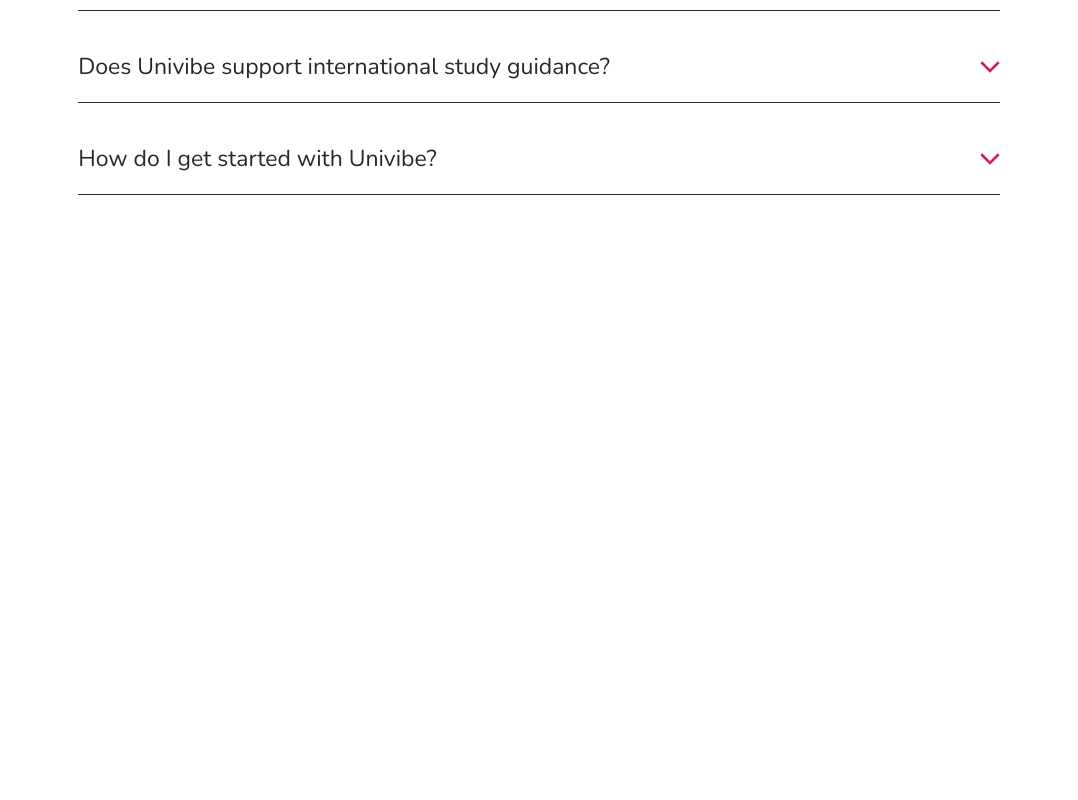
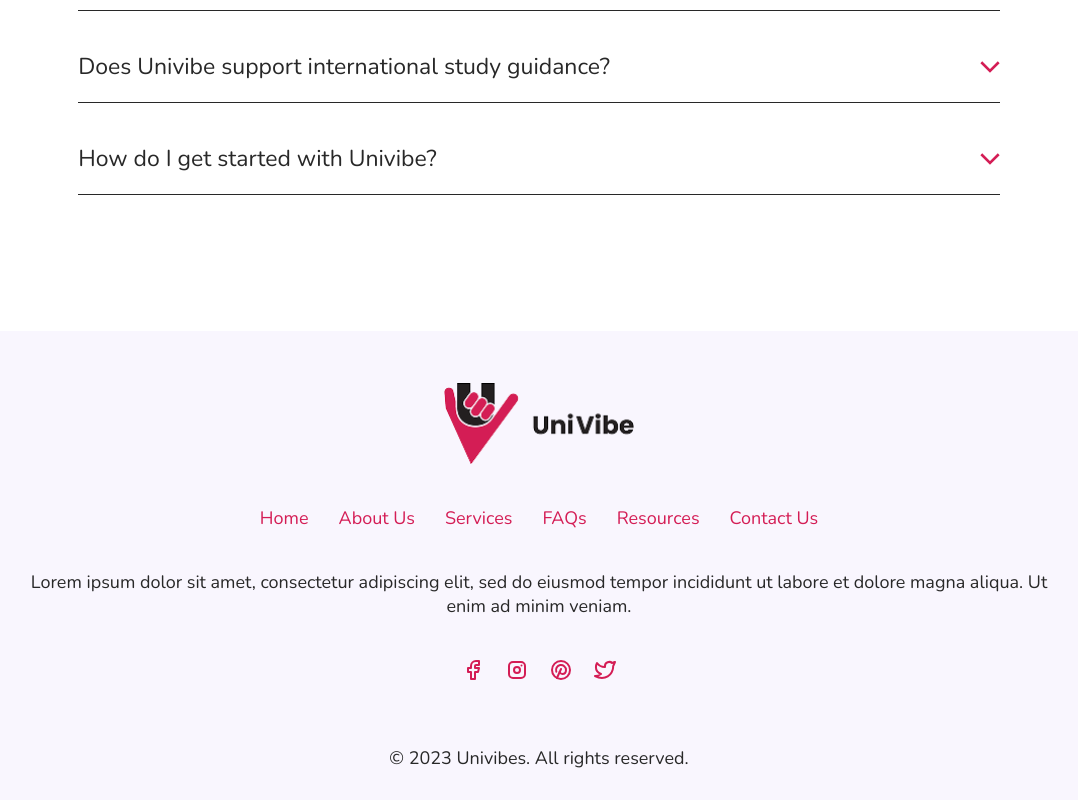
Before and after one commit to fatimakhalid364/univibes-frontend, a Next.js app: page / in a window 1280 px wide. Shown: the part 3815-4615 px from the top of the page, without its empty margins (101-1179 px from the left). Before the commit the page ends 4010 px from the top, so only its background shows below. Built offline with nearby package versions, Linux system fonts and the light colour scheme.

Commit message:
homepage complete - footer added

```diff
--- a/app/globals.css
+++ b/app/globals.css
@@ -11,6 +11,30 @@
     margin: 0;
     box-sizing: border-box;
     overflow-x: hidden;
+}
+
+* {
+    scrollbar-width: thin;
+    scrollbar-color: var(--primary-color) transparent;
+}
+
+::-webkit-scrollbar {
+    width: 6px;
+    height: 6px;
+}
+
+::-webkit-scrollbar-track {
+    background: transparent;
+}
+
+::-webkit-scrollbar-thumb {
+    background-color: var(--primary-color);
+    border-radius: 10px;
+    border: none;
+}
+
+::-webkit-scrollbar-thumb:hover {
+    background-color: var(--primary-color);
 }
 
 h1, h2, h3, h4, p {
--- a/app/layout.js
+++ b/app/layout.js
@@ -1,6 +1,7 @@
 import { Nunito, Rubik } from "next/font/google";
 import "./globals.css";
 import { Navbar } from "@/components/Navbar";
+import { Footer } from "@/components/Footer";
 import Script from 'next/script';
 import { Organization } from 'schema-dts';
 import {localUrl} from '@/constants/urls';
@@ -47,6 +48,7 @@
         />
         <Navbar />
         {children}
+        <Footer />
       </body>
     </html>
   );
--- a/app/page.js
+++ b/app/page.js
@@ -5,6 +5,7 @@
 import { Services } from "@/components/Services";
 import { Testimonials } from "@/components/Testimonials";
 import { FAQs } from "@/components/FAQs";
+
 export default function Home() {
   return (
     <>
--- a/components/Accordian.jsx
+++ b/components/Accordian.jsx
@@ -15,14 +15,14 @@
             <div key={index} className={mainStyles.faqItem}>
                 <div onClick={() => toggle(index)} className={mainStyles.questionContainer}>
                     <p
-                        className={`${mainStyles.faqQuestion} ${openIndex === index ? mainStyles.active : ''}`}
+                        className={mainStyles.faqQuestion}
 
                         aria-expanded={openIndex === index}
                         aria-controls={`faq-answer-${index}`}
                     >
                         {faq.question}
                     </p>
-                    <Image className={mainStyles.dropdownImg} src="/dropdown.svg" alt="dropdown" width={20} height={20} />
+                    <Image className={`${mainStyles.dropdownImg} ${openIndex === index ? mainStyles.active : ''}`} src="/dropdown.svg" alt="dropdown" width={20} height={20} />
                 </div>
                 <div className={`${mainStyles.answerContainer} ${openIndex === index ? mainStyles.show : ''}`}>
                     <p
--- /dev/null
+++ b/components/Footer.jsx
@@ -0,0 +1,44 @@
+import Link from "next/link";
+import Image from "next/image";
+import mainStyles from '@/styles/footer.module.css';
+import {
+    IconBrandFacebook,
+    IconBrandInstagram,
+    IconBrandPinterest,
+    IconBrandTwitter,
+} from '@tabler/icons-react';
+export const Footer = () => {
+    return (
+        <section className={mainStyles.mainContainer}>
+            <div className={mainStyles.bodyContainer}>
+                <div className={mainStyles.logoContainer}>
+                    <Image className={mainStyles.logoImg} src="/logo.png" alt="Univibes logo personalized educational guidance platform" fill priority />
+                </div>
+                <div className={mainStyles.linksContainer}>
+                    <Link className={`link ${mainStyles.linkColor}`} href="#home">Home</Link>
+                    <Link className={`link ${mainStyles.linkColor}`} href="#about">About Us</Link>
+                    <Link className={`link ${mainStyles.linkColor}`} href="#people">Services</Link>
+                    <Link className={`link ${mainStyles.linkColor}`} href="#why-us">FAQs</Link>
+                    <Link className={`link ${mainStyles.linkColor}`} href="#why-us">Resources</Link>
+                    <Link className={`link ${mainStyles.linkColor}`} href="#why-us">Contact Us</Link>
+                </div>
+                <p className={mainStyles.footerText}>Lorem ipsum dolor sit amet, consectetur adipiscing elit, sed do eiusmod tempor incididunt ut labore et dolore magna aliqua. Ut enim ad minim veniam.</p>
+                <div className={mainStyles.socialIcons}>
+                    <Link href="https://www.facebook.com" target="_blank" rel="noopener noreferrer">
+                        <IconBrandFacebook size={24} className={mainStyles.icon} />
+                    </Link>
+                    <Link href="https://www.instagram.com" target="_blank" rel="noopener noreferrer">
+                        <IconBrandInstagram size={24} className={mainStyles.icon} />
+                    </Link>
+                    <Link href="https://www.pinterest.com" target="_blank" rel="noopener noreferrer">
+                        <IconBrandPinterest size={24} className={mainStyles.icon} />
+                    </Link>
+                    <Link href="https://www.twitter.com" target="_blank" rel="noopener noreferrer">
+                        <IconBrandTwitter size={24} className={mainStyles.icon} />
+                    </Link>
+                </div>
+                <p className={mainStyles.copyRight}>© 2023 Univibes. All rights reserved.</p>
+            </div>
+        </section>
+    )
+}
--- a/components/NavToggle.jsx
+++ b/components/NavToggle.jsx
@@ -5,6 +5,7 @@
 import mainStyles from '@/styles/navtoggle.module.css';
 import buttonStyles from '@/styles/button.module.css';
 import {Button} from './Button';
+import { IconX } from '@tabler/icons-react';
 import Link from 'next/link';
 
 export const NavToggle = () => {
@@ -13,7 +14,7 @@
     return (
         <>
             <div className={mainStyles.hamburger} onClick={toggleMenu}>
-                <IconMenu2 size={28} color="#303249" />
+                {isOpen ? (<IconX size={28} color="#282828" />) : (<IconMenu2 size={28} color="#282828" />)}
             </div>
                 <div className={`${mainStyles.mobileMenu} ${isOpen ? mainStyles.show : ''}`}>
                     <a className="link" href="#home">Home</a>
--- a/styles/accordian.module.css
+++ b/styles/accordian.module.css
@@ -34,10 +34,21 @@
 
 .dropdownImg {
     padding-left: 10px;
+    transition: all 0.3s ease-in-out;
+}
+
+.dropdownImg.active {
+    transform: rotate(-180deg);
+
 }
 
 @media (max-width: 426px) {
     .accordion {
         width: 95%;
     }
+
+    .dropdownImg {
+        width: 15px;
+        height: 15px;
+    }
 }
--- /dev/null
+++ b/styles/footer.module.css
@@ -0,0 +1,84 @@
+.mainContainer {
+    display: flex;
+    flex-direction: column;
+    align-items: center;
+    justify-content: center;
+    width: 100%;
+    gap: 20px;
+    position: relative;
+    margin-top: clamp(105px, 17vh, 150px);
+    background-color: var(--tertiary-color);
+    height: fit-content;
+}
+
+.bodyContainer {
+    display: flex;
+    flex-direction: column;
+    align-items: center;
+    gap: 40px;
+    width: 80%;
+    padding: 0px 10px;
+    margin-top: 50px;
+}
+
+.logoContainer {
+    width: 190px;
+    height: 85px;
+    position: relative;
+}
+
+.logoImg {
+    object-fit: contain;
+}
+
+.linksContainer {
+    display: flex;
+    flex-wrap: wrap;
+    width: 100%;
+    justify-content: center;
+    column-gap: 30px;
+    row-gap: 20px;
+}
+
+.linkColor {
+    color: var(--primary-color);
+}
+
+.footerText {
+    text-align: center;
+    width: 100%;
+    font-size: 18px;
+}
+
+.socialIcons {
+    display: flex;
+    width: 100%;
+    justify-content: center;
+    gap: 20px;
+}
+
+.icon {
+    color: var(--primary-color);
+}
+
+.copyRight {
+    text-align: center;
+    margin-top: 20px;
+    margin-bottom: 30px;
+    font-size: 18px;
+}
+
+@media (max-width: 1024px) {
+
+    .logoContainer {
+        width: 150px;
+        height: 70px;
+    }
+}
+
+@media (max-width: 425px) {
+
+    .copyRight, .footerText, .linkColor {
+        font-size: 16px;
+    }
+}
```
